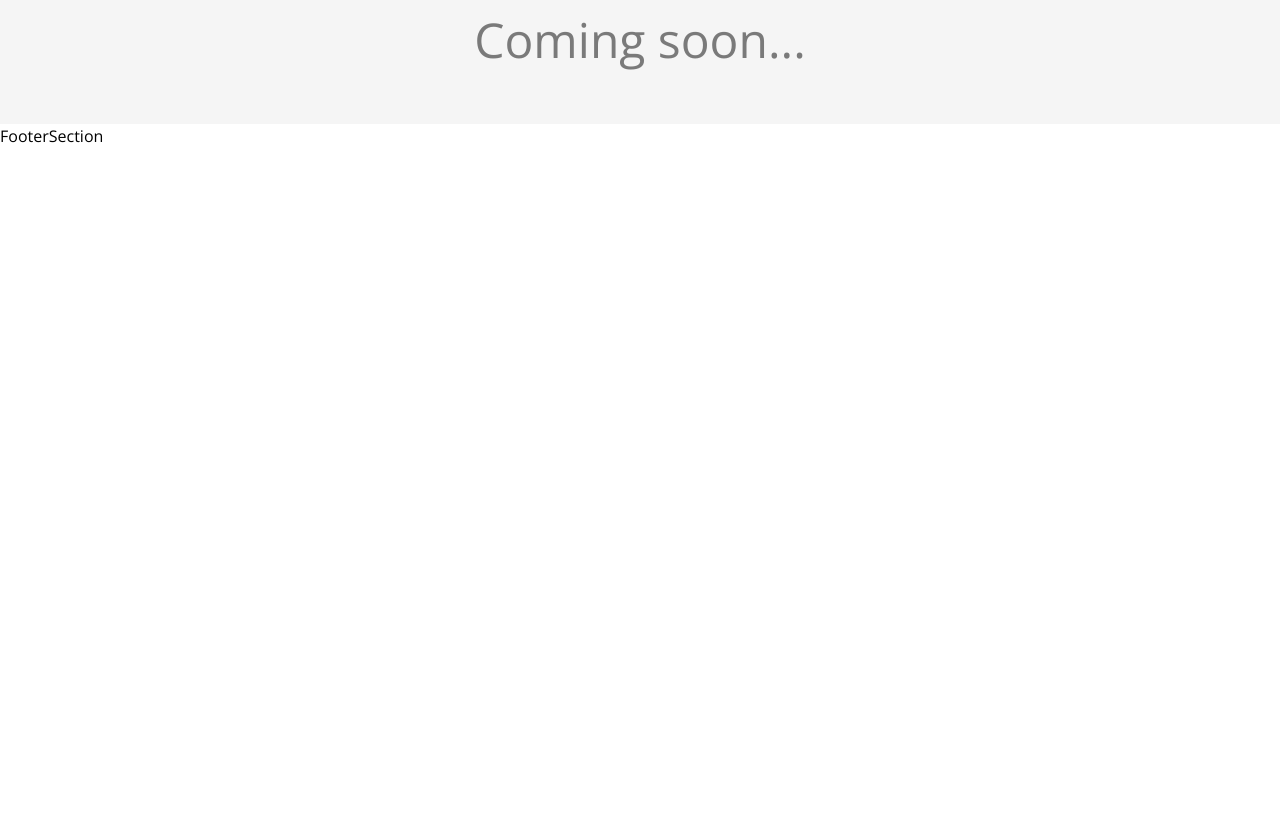
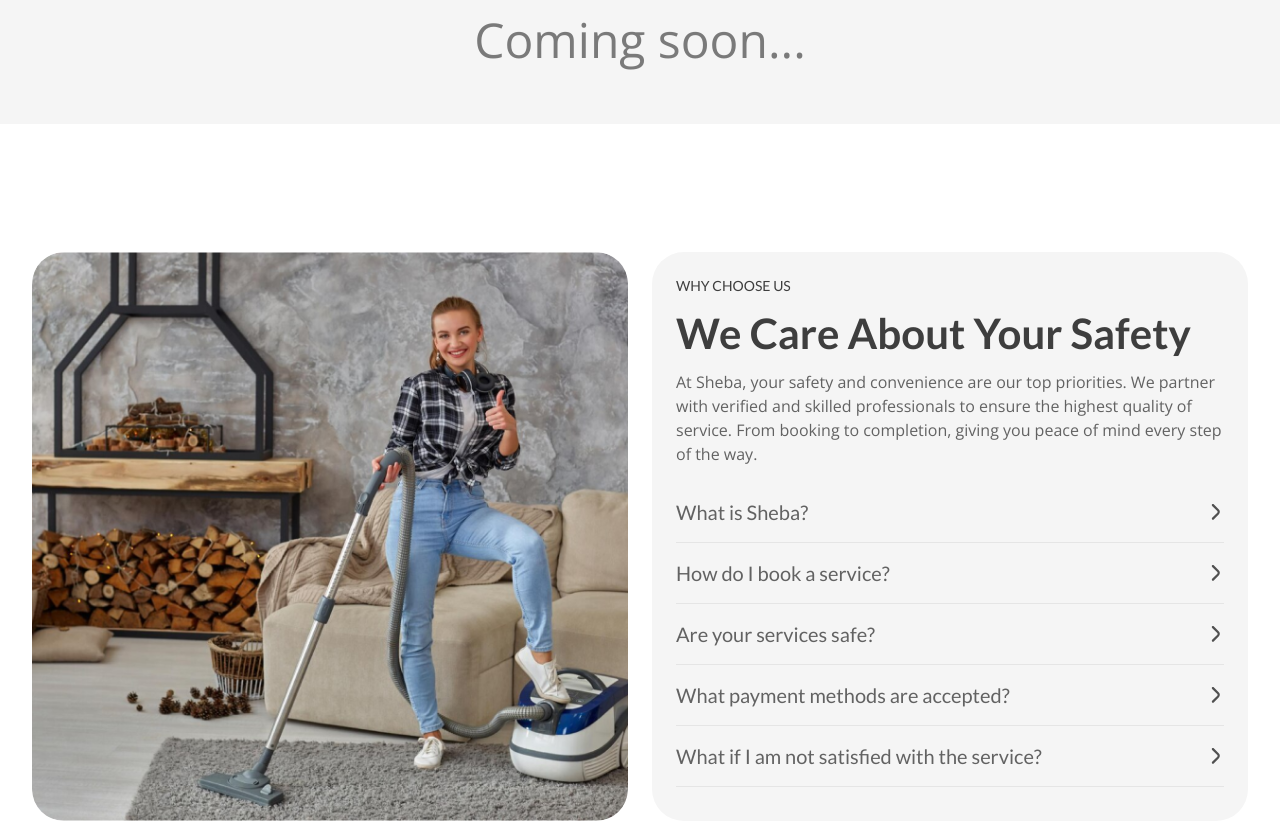
Before and after one commit to Biplob17h/AdhunikBD_NEXT, a Next.js app: page / in a window 1280 px wide. Shown: the part 2660-3483 px from the top of the page. Before the commit the page ends 2808 px from the top, so only its background shows below. Built offline with nearby package versions, Linux system fonts and the light colour scheme.

Commit message:
add FaqSection component to HomePage; implement accordion for FAQs and add FAQ data

```diff
--- a/package.json
+++ b/package.json
@@ -9,6 +9,7 @@
     "lint": "next lint"
   },
   "dependencies": {
+    "@radix-ui/react-accordion": "^1.2.2",
     "@radix-ui/react-slot": "^1.1.1",
     "class-variance-authority": "^0.7.1",
     "clsx": "^2.1.1",
--- a/src/app/page.jsx
+++ b/src/app/page.jsx
@@ -1,4 +1,5 @@
 import CategoriesSection from "@/components/screens/home/categories";
+import FaqSection from "@/components/screens/home/faqs";
 import ForHomeSectionSlider from "@/components/screens/home/for-home";
 import GallerySlider from "@/components/screens/home/gallery";
 import HeroSection from "@/components/screens/home/hero";
@@ -12,6 +13,7 @@ const HomePage = () => {
       <ForHomeSectionSlider />
       <RecommendedSection />
       <GallerySlider />
+      <FaqSection />
     </>
   );
 };
--- /dev/null
+++ b/src/components/screens/home/faqs.jsx
@@ -0,0 +1,47 @@
+import {
+  Accordion,
+  AccordionContent,
+  AccordionItem,
+  AccordionTrigger,
+} from "@/components/ui/accordion";
+import { faqs } from "@/data/faqs.data";
+
+const FaqSection = () => {
+  return (
+    <section className="py-16 xl:py-32">
+      <div className="container_fluid">
+        <div className="grid grid-cols-1 gap-6 md:grid-cols-2">
+          <div>
+            <img className="rounded-[32px]" src="/images/faq.png" alt="faq" />
+          </div>
+          <div className="space-y-4 rounded-[32px] bg-secondary p-6">
+            <div className="space-y-4">
+              <h6 className="text-sm text-black/75">WHY CHOOSE US</h6>
+              <h2 className="text-3xl font-bold text-black/75 lg:text-[42px] lg:leading-none">
+                We Care About Your Safety
+              </h2>
+              <p className="text-base font-light text-black/60">
+                At Sheba, your safety and convenience are our top priorities. We
+                partner with verified and skilled professionals to ensure the
+                highest quality of service. From booking to completion, giving
+                you peace of mind every step of the way.
+              </p>
+            </div>
+            <div>
+              <Accordion type="single" collapsible className="w-full">
+                {faqs.map((faq, index) => (
+                  <AccordionItem key={index} value={`item-${index}`}>
+                    <AccordionTrigger>{faq.question}</AccordionTrigger>
+                    <AccordionContent>{faq.answer}</AccordionContent>
+                  </AccordionItem>
+                ))}
+              </Accordion>
+            </div>
+          </div>
+        </div>
+      </div>
+    </section>
+  );
+};
+
+export default FaqSection;
--- /dev/null
+++ b/src/components/ui/accordion.jsx
@@ -0,0 +1,52 @@
+"use client";
+
+import * as AccordionPrimitive from "@radix-ui/react-accordion";
+import * as React from "react";
+
+import { cn } from "@/lib/utils";
+import { ArrowRight } from "./svgs";
+
+const Accordion = AccordionPrimitive.Root;
+
+const AccordionItem = React.forwardRef(({ className, ...props }, ref) => (
+  <AccordionPrimitive.Item
+    ref={ref}
+    className={cn("border-b-[0.75px] border-[#DADADA]/60", className)}
+    {...props}
+  />
+));
+AccordionItem.displayName = "AccordionItem";
+
+const AccordionTrigger = React.forwardRef(
+  ({ className, children, ...props }, ref) => (
+    <AccordionPrimitive.Header className="flex">
+      <AccordionPrimitive.Trigger
+        ref={ref}
+        className={cn(
+          "flex flex-1 items-center justify-between py-4 text-left font-heading text-sm font-medium text-black/60 transition-all lg:text-base xl:text-xl [&[data-state=open]>svg]:rotate-90",
+          className,
+        )}
+        {...props}
+      >
+        {children}
+        <ArrowRight className="h-4 w-4 shrink-0 text-zinc-500 transition-transform duration-200 dark:text-zinc-400" />
+      </AccordionPrimitive.Trigger>
+    </AccordionPrimitive.Header>
+  ),
+);
+AccordionTrigger.displayName = AccordionPrimitive.Trigger.displayName;
+
+const AccordionContent = React.forwardRef(
+  ({ className, children, ...props }, ref) => (
+    <AccordionPrimitive.Content
+      ref={ref}
+      className="data-[state=closed]:animate-accordion-up data-[state=open]:animate-accordion-down overflow-hidden text-xs font-light leading-[30px] text-black/60 lg:text-base"
+      {...props}
+    >
+      <div className={cn("pb-4 pt-0", className)}>{children}</div>
+    </AccordionPrimitive.Content>
+  ),
+);
+AccordionContent.displayName = AccordionPrimitive.Content.displayName;
+
+export { Accordion, AccordionContent, AccordionItem, AccordionTrigger };
--- a/src/components/ui/svgs.jsx
+++ b/src/components/ui/svgs.jsx
@@ -36,7 +36,7 @@ export const ArrowLeft = () => {
   );
 };
 
-export const ArrowRight = () => {
+export const ArrowRight = ({ className, ...props }) => {
   return (
     <svg
       width={13}
@@ -44,6 +44,8 @@ export const ArrowRight = () => {
       viewBox="0 0 13 24"
       fill="none"
       xmlns="http://www.w3.org/2000/svg"
+      className={className}
+      {...props}
     >
       <path
         d="M0.221622 21.8991C0.220341 21.6774 0.262835 21.4576 0.346666 21.2524C0.430498 21.0471 0.554019 20.8604 0.710147 20.703L8.44232 12.9877C8.60021 12.8311 8.72553 12.6448 8.81106 12.4395C8.89658 12.2342 8.94061 12.0141 8.94061 11.7917C8.94061 11.5693 8.89658 11.3491 8.81106 11.1438C8.72553 10.9385 8.60021 10.7522 8.44232 10.5956L0.710148 2.8803C0.392938 2.56309 0.214731 2.13286 0.214731 1.68426C0.214731 1.23566 0.392938 0.805426 0.710148 0.488215C1.02736 0.171005 1.45759 -0.00720259 1.90619 -0.00720257C2.3548 -0.00720255 2.78503 0.171005 3.10224 0.488215L10.8176 8.22039C11.74 9.18049 12.2551 10.4603 12.2551 11.7917C12.2551 13.1231 11.74 14.4029 10.8176 15.363L3.10223 23.0951C2.94563 23.253 2.75932 23.3783 2.55404 23.4639C2.34876 23.5494 2.12857 23.5934 1.90619 23.5934C1.68381 23.5934 1.46362 23.5494 1.25834 23.4639C1.05306 23.3783 0.86675 23.253 0.710147 23.0951C0.554019 22.9377 0.430498 22.751 0.346666 22.5458C0.262835 22.3406 0.220341 22.1208 0.221622 21.8991Z"
--- /dev/null
+++ b/src/data/faqs.data.js
@@ -0,0 +1,27 @@
+export const faqs = [
+  {
+    question: "What is Sheba?",
+    answer:
+      "Sheba is an online platform offering home services like cleaning, plumbing, and electrical repairs.",
+  },
+  {
+    question: "How do I book a service?",
+    answer:
+      "You can book a service through our website or mobile app by selecting the service and providing the required details.",
+  },
+  {
+    question: "Are your services safe?",
+    answer:
+      "Yes, all our service providers are verified professionals and follow safety protocols.",
+  },
+  {
+    question: "What payment methods are accepted?",
+    answer:
+      "We accept online payments, including credit/debit cards, mobile banking, and cash on delivery.",
+  },
+  {
+    question: "What if I am not satisfied with the service?",
+    answer:
+      "If you're not satisfied with the service, you can report the issue through our customer support, and we'll work to resolve it as quickly as possible.",
+  },
+];
--- a/tailwind.config.js
+++ b/tailwind.config.js
@@ -12,26 +12,55 @@ module.exports = {
   theme: {
   	extend: {
   		colors: {
-        primary: "#3AAEA7",
-        secondary: "#f5f5f5",
-        accent: "#28A69F",
-        active: "#77A1D3",
+  			primary: '#3AAEA7',
+  			secondary: '#f5f5f5',
+  			accent: '#28A69F',
+  			active: '#77A1D3'
   		},
   		backgroundImage: {
-        "primary-gradient":
-          "linear-gradient(to right, #77A1D3, #79CBCA, #E684AE)",
-        "primary-gradient-hover":
-          "linear-gradient(to right, #79CBCA, #77A1D3, #E684AE)",
+  			'primary-gradient': 'linear-gradient(to right, #77A1D3, #79CBCA, #E684AE)',
+  			'primary-gradient-hover': 'linear-gradient(to right, #79CBCA, #77A1D3, #E684AE)'
   		},
   		fontFamily: {
-        heading: ["Lato", "serif"],
-        body: ["Open Sans", "serif"],
-        inter: ["Inter", "serif"],
+  			heading: [
+  				'Lato',
+  				'serif'
+  			],
+  			body: [
+  				'Open Sans',
+  				'serif'
+  			],
+  			inter: [
+  				'Inter',
+  				'serif'
+  			]
   		},
   		boxShadow: {
-        "4xl": "rgba(0, 0, 0, 0.04) 0px 3px 5px",
+  			'4xl': 'rgba(0, 0, 0, 0.04) 0px 3px 5px'
   		},
+  		keyframes: {
+  			'accordion-down': {
+  				from: {
+  					height: '0'
   				},
+  				to: {
+  					height: 'var(--radix-accordion-content-height)'
+  				}
+  			},
+  			'accordion-up': {
+  				from: {
+  					height: 'var(--radix-accordion-content-height)'
+  				},
+  				to: {
+  					height: '0'
+  				}
+  			}
+  		},
+  		animation: {
+  			'accordion-down': 'accordion-down 0.2s ease-out',
+  			'accordion-up': 'accordion-up 0.2s ease-out'
+  		}
+  	}
   },
   plugins: [require("tailwindcss-animate")],
 };
```
Also changed, not shown: public/images/faq.png (added), 1 other file (tests, documents, lock files or other folders). Lines whose indentation alone changed are shown as unchanged.
